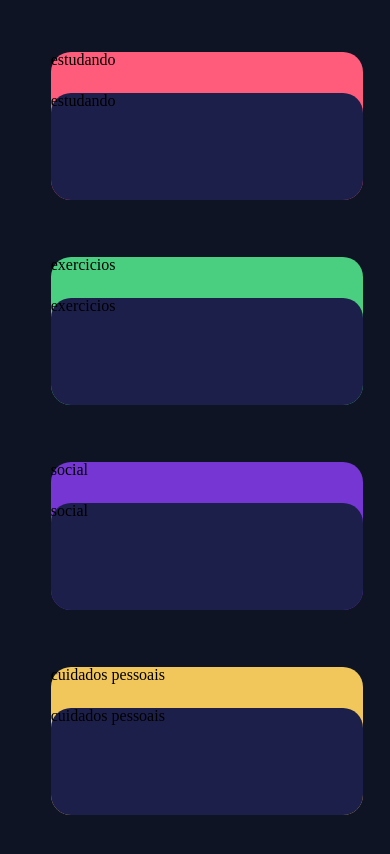
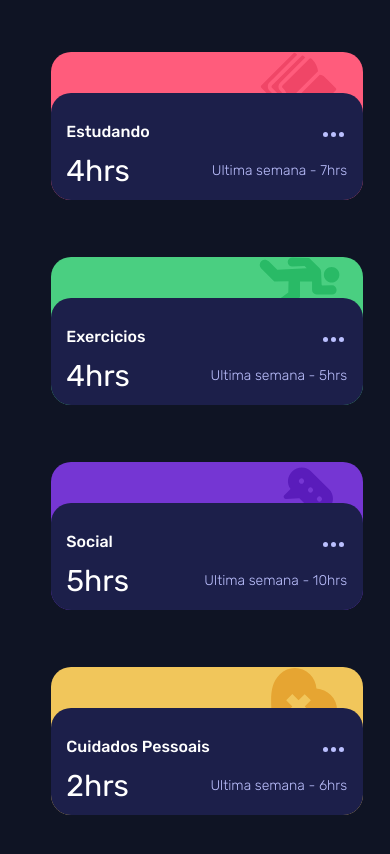
Before and after one commit to GuilhermeSOliveira/PainelDeControleDeTempo, a plain HTML site: page index.html in a window 390 px wide. Shown: the part 684-1538 px from the top of the page. Drawn offline with Linux system fonts and the light colour scheme.

Commit message:
Design web e mobile finalizados

```diff
--- a/index.html
+++ b/index.html
@@ -24,45 +24,63 @@
         </div>
 
         <div class="trabalho">
-            trabalho
+
         </div>
         <div class="trabalholustracao">
-            trabalho
+            <h2 class="tituloSecao">Trabalho</h2>
+            <img src="imagens/icon-ellipsis.svg" class="pontinhos">
+            <p class="tempo">32hrs</p>
+            <p class="ultimosTempos">Ultima semana - 36hrs</p>
         </div>
 
         <div class="playIlustracao">
-            play
+
         </div>
         <div class="play">
-            play
+            <h2 class="tituloSecao">Play</h2>
+            <img src="imagens/icon-ellipsis.svg" class="pontinhos">
+            <p class="tempo">10hrs</p>
+            <p class="ultimosTempos">Ultima semana - 8hrs</p>
         </div>
 
         <div class="estudandoIlustracao">
-            estudando
+
         </div>
         <div class="estudando">
-            estudando
+            <h2 class="tituloSecao">Estudando</h2>
+            <img src="imagens/icon-ellipsis.svg" class="pontinhos">
+            <p class="tempo">4hrs</p>
+            <p class="ultimosTempos">Ultima semana - 7hrs</p>
         </div>
 
         <div class="exerciciosIlustracao">
-            exercicios
+
         </div>
         <div class="exercicios">
-            exercicios
+            <h2 class="tituloSecao">Exercicios</h2>
+            <img src="imagens/icon-ellipsis.svg" class="pontinhos">
+            <p class="tempo">4hrs</p>
+            <p class="ultimosTempos">Ultima semana - 5hrs</p>
         </div>
 
         <div class="socialIlustracao">
-            social
+
         </div>
         <div class="social">
-            social
+            <h2 class="tituloSecao">Social</h2>
+            <img src="imagens/icon-ellipsis.svg" class="pontinhos">
+            <p class="tempo">5hrs</p>
+            <p class="ultimosTempos">Ultima semana - 10hrs</p>
         </div>
 
         <div class="cuidadosPessoaisIlustracao">
-            cuidados pessoais
+
         </div>
         <div class="cuidadosPessoais">
-            cuidados pessoais
+            <h2 class="tituloSecao">Cuidados Pessoais</h2>
+            <img src="imagens/icon-ellipsis.svg" class="pontinhos">
+            <p class="tempo">2hrs</p>
+            <p class="ultimosTempos">Ultima semana - 6hrs</p>
         </div>
 
     </section>
--- a/style.css
+++ b/style.css
@@ -96,8 +96,10 @@ body {
     grid-column-end: 5;
     grid-row-start: 1;
     grid-row-end: 4;
+    border-radius: 20px;
+    background: no-repeat url(imagens/icon-work.svg);
+    background-position: 90% 0%;
     background-color: hsl(15, 100%, 70%);
-    border-radius: 20px;
 }
 
 .play {
@@ -114,6 +116,8 @@ body {
     grid-column-end: 7;
     grid-row-start: 1;
     grid-row-end: 4;
+    background: no-repeat url(imagens/icon-play.svg);
+    background-position: 90% 0%;
     background-color: hsl(195, 74%, 62%);
     border-radius: 20px;
 }
@@ -132,6 +136,8 @@ body {
     grid-column-end: 9;
     grid-row-start: 1;
     grid-row-end: 4;
+    background: no-repeat url(imagens/icon-study.svg);
+    background-position: 90% 0%;
     background-color: hsl(348, 100%, 68%);
     border-radius: 20px;
 }
@@ -150,6 +156,8 @@ body {
     grid-column-end: 5;
     grid-row-start: 8;
     grid-row-end: 12;
+    background: no-repeat url(imagens/icon-exercise.svg);
+    background-position: 90% 0%;
     background-color: hsl(145, 58%, 55%);
     border-radius: 20px;
 }
@@ -169,6 +177,8 @@ body {
     grid-column-end: 7;
     grid-row-start: 8;
     grid-row-end: 12;
+    background: no-repeat url(imagens/icon-social.svg);
+    background-position: 90% 0%;
     background-color: hsl(264, 64%, 52%);
     border-radius: 20px;
 }
@@ -187,8 +197,38 @@ body {
     grid-column-end: 9;
     grid-row-start: 8;
     grid-row-end: 12;
+    background: no-repeat url(imagens/icon-self-care.svg);
+    background-position: 90% 0%;
     background-color: hsl(43, 84%, 65%);
     border-radius: 20px;
+}
+
+.tituloSecao {
+    font-family: 'Rubik', sans-serif;
+    font-weight: 500;
+    color: #FFF;
+    margin: 10% 10%;
+    display: inline-block;
+    width: 150px;
+}
+
+.pontinhos {
+    margin-left: 15%;
+}
+
+.tempo {
+    font-family: 'Rubik', sans-serif;
+    font-weight: 400;
+    color: #FFF;
+    font-size: 50px;
+    margin: 10% 10%;
+}
+
+.ultimosTempos {
+    font-family: 'Rubik', sans-serif;
+    font-weight: 300;
+    color: hsl(236, 100%, 87%);
+    margin: 10% 10%;
 }
 
 @media screen and (max-width: 480px) {
@@ -330,4 +370,24 @@ body {
         grid-row-start: 33;
         grid-row-end: 37;
     }
+
+    .tituloSecao {
+        margin: 10% 5%;
+        display: inline-block;
+    }
+
+    .pontinhos {
+        margin-left: 28%;
+    }
+
+    .tempo {
+        margin: -5% 5%;
+        font-size: 30px;
+    }
+
+    .ultimosTempos {
+        text-align: end;
+        margin: -7% 5%;
+        font-size: 14px;
+    }
 }
```
